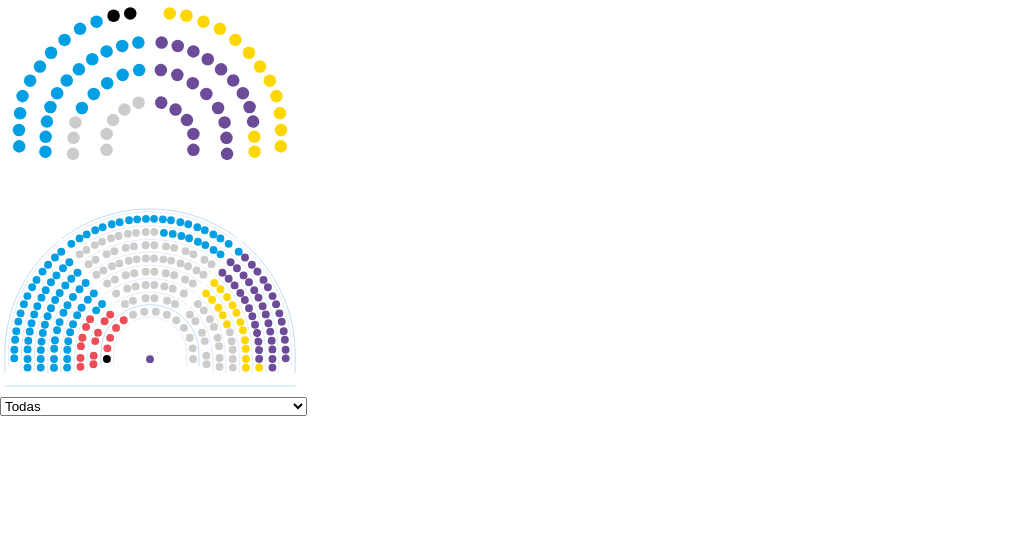
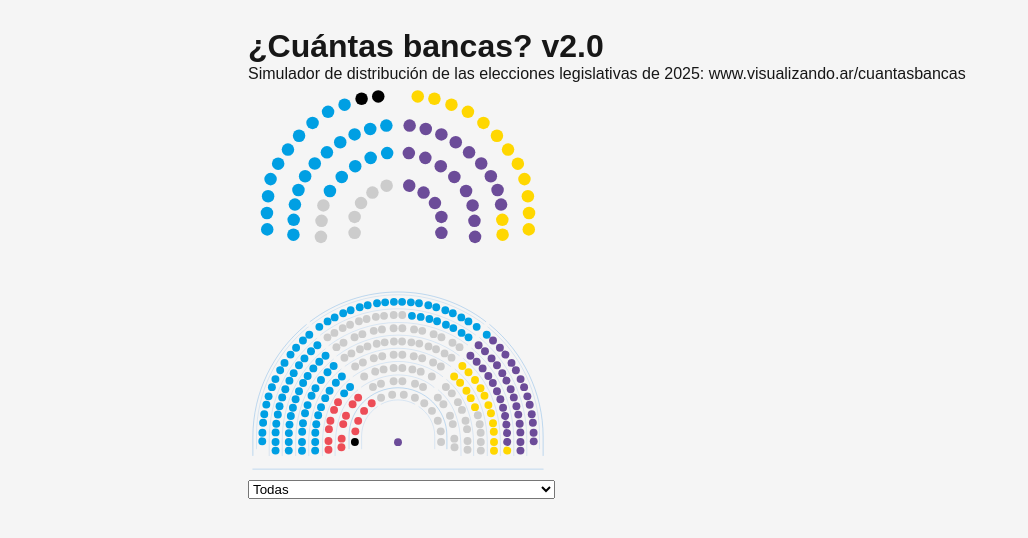
Before and after one commit to seppo0010/cuantasbancas2, a Next.js app: page / in a window 1280 px wide. Shown: the top 538 px of the page, without its empty margins (0-1028 px from the left). Built offline with nearby package versions, Linux system fonts and the light colour scheme.

Commit message:
Ajustes css de centrado y fondos

```diff
--- a/src/app/globals.css
+++ b/src/app/globals.css
@@ -1,5 +1,5 @@
 :root {
-  --background: #ffffff;
+  --background: #f5f5f5;
   --foreground: #171717;
 }
 /*
@@ -40,3 +40,11 @@ a {
     color-scheme: dark;
   }
 }
+
+
+
+.container {
+    padding: 8px;
+    max-width: 800px;
+    margin: 20px auto;
+}
--- a/src/app/page.module.css
+++ b/src/app/page.module.css
@@ -8,3 +8,9 @@
 .eleccionPicker {
 
 }
+
+.container {
+    padding: 8px;
+    max-width: 800px;
+    margin: 20px auto;
+}
--- a/src/app/page.tsx
+++ b/src/app/page.tsx
@@ -102,6 +102,11 @@ export default function Home() {
   senadores.sort((d1, d2) => datos.bloques.findIndex((b) => b.nombres.includes(d1.Bloque)) - datos.bloques.findIndex((b) => b.nombres.includes(d2.Bloque)))
   const eleccionLegisladores = eleccion === null ? [] : legisladoresEleccion[eleccion];
   return (
+
+    <div className={styles.container}>
+        <h1>¿Cuántas bancas? v2.0</h1>
+        <p>Simulador de distribución de las elecciones legislativas de 2025: <a href="https://www.visualizando.ar/cuantasbancas">www.visualizando.ar/cuantasbancas</a></p>
+
     <div className={styles.page}>
       <div className={styles.camara}>
         <Senadores senadores={senadores.map((d) => ({
@@ -119,6 +124,7 @@ export default function Home() {
           {Object.keys(datos.elecciones).map((e) => (<option key={e} value={e}>{e}</option>))}
         </select>
       </div>
+
       {eleccion !== null && <Provincia
         enJuego={
           Object.fromEntries(datos.bloques.map((b) =>
@@ -135,11 +141,11 @@ export default function Home() {
             senadores.filter((d) => d.Distrito === datos.elecciones[eleccion].distrito)
         } />}
       {eleccion !== null && <div className={styles.eleccion}>
-        <ul>
+        {/* <ul>
           {eleccionLegisladores.map((e) => (<li key={`${e.Apellido} ${e.Nombres} (${e.Bloque})`}>
             {e.Apellido} {e.Nombres} ({e.Bloque})
           </li>))}
-        </ul>
+        </ul> */}
         <ul>
           {Object.keys(datos.elecciones[eleccion].partidos).map((p) => (<li key={p}>
             <input type="checkbox" checked={locked.some((l) => l[0] === eleccion && l[1] === p)} onChange={
@@ -159,5 +165,6 @@ export default function Home() {
         </ul>
       </div>}
     </div >
+    </div>
   );
 }
--- a/src/app/provincia.module.css
+++ b/src/app/provincia.module.css
@@ -1,3 +1,17 @@
+.container p {
+    text-align: center;
+    width: 80%;
+    margin: auto;
+}
+
+.modal {
+    background-color: white;
+    border-radius: 8px;
+    box-shadow: 0 4px 6px rgba(0, 0, 0, 0.1);
+    padding: 11px;
+    margin: 10px 7px;
+}
+
 .referenciaBancas {
     margin-top: 6px;
     display: flex;
--- a/src/app/provincia.tsx
+++ b/src/app/provincia.tsx
@@ -8,7 +8,7 @@ export const Provincia = ({ legisladores, bloques, finalizaMandatoNuevo, enJuego
     legisladores: Legislador[] , bloques: Bloque[], finalizaMandatoNuevo: string, enJuego: { [bloque: string]: number }
 }) => {
     return (
-        <div>
+        <div className={styles.modal}>
             <h3>Bancas por partido</h3>
             <div className={styles.referenciaBancas}>
                 <span className={styles.referenciaBancasLabel}>Banca:</span>
@@ -29,12 +29,13 @@ export const Provincia = ({ legisladores, bloques, finalizaMandatoNuevo, enJuego
                     </div>
                     <div className={styles.label}>
                         <span className={styles.title}>{bloque.nombres[0]}</span>
-                        <div className={styles.metricasFlex}>
+
+                    </div>
+                    <div className={styles.metricasFlex}>
                             <span className={styles.metricaItem}><FontAwesomeIcon icon={faChair} /> {legisladores.filter((l) => bloque.nombres.includes(l.Bloque)).length}</span>
                             <span className={styles.metricaItem}><FontAwesomeIcon icon={faRecycle} /> {enJuego[bloque.nombres[0]]}</span>
                             <span className={styles.metricaItem}><FontAwesomeIcon icon={faTrophy} /> {legisladores.filter((l) => bloque.nombres.includes(l.Bloque) && l.FinalizaMandato === finalizaMandatoNuevo).length}</span>
                         </div>
-                    </div>
                 </div>))}
             </div>
         </div>
```
